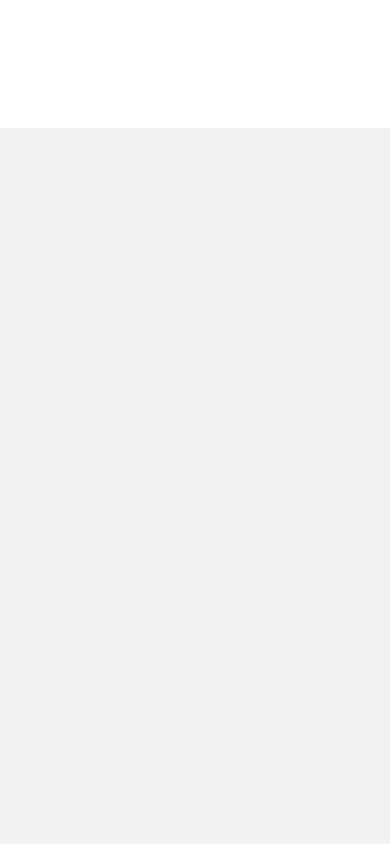
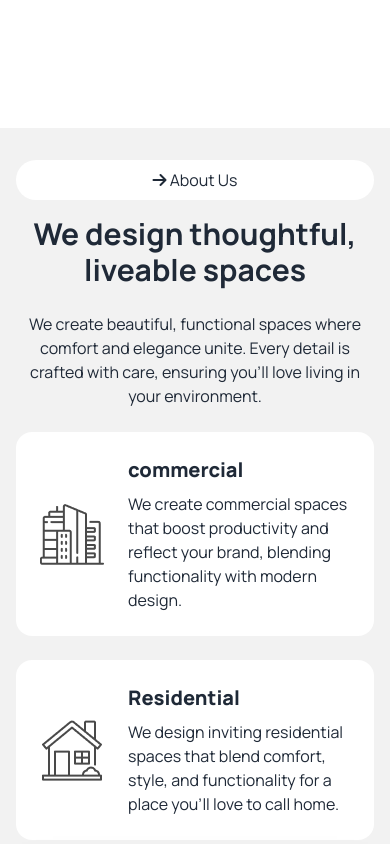
Before and after one commit to HardEnd-art/Assignment-3, a plain HTML site: page index.html in a window 390 px wide. Shown: the part 780-1624 px from the top of the page. Drawn offline with nearby package versions, Linux system fonts and the light colour scheme; a web font is replaced by a local one.

Commit message:
added about us section with responsive settings for small devices

```diff
--- a/index.html
+++ b/index.html
@@ -74,8 +74,44 @@
     </header>
     <main>
       <!-- About Us -->
-      <section class="hero bg-base-200 min-h-screen">
-
+      <section class="About-Us">
+        <div class="hero bg-base-200 min-h-screen">
+          <div class="hero-content flex-col-reverse lg:flex-row-reverse lg:gap-9 items-center">
+            <img
+              src="assets/Rectangle.png"
+              class="rounded-4 shadow-2xl">
+            <div>
+              <div class="lg:text-left text-center">
+                <img src="assets/Vector.png" alt="Vector image of sring" class="invisible lg:visible -mt-10 -ml-14 mb-3">
+                <h3 class="text-base bg-white  lg:w-[20%] w-[100%] px-4 py-2 rounded-full mb-4"><i class="fa fa-solid fa-arrow-right"></i> About Us</h3>
+                <h1 class="lg:text-5xl font-bold text-3xl">
+                  We design thoughtful, liveable spaces
+                </h1>
+                <p class="py-6">
+                  We create beautiful, functional spaces where comfort and elegance unite. Every detail is crafted with care, ensuring you'll love living in your environment.
+                </p>
+              </div>
+              <div class="about-card bg-white flex gap-6 p-6 rounded-2xl items-center">
+                <img class="lg:w-16 lg:h-16" src="assets/commercial.png" alt="illustration of a commercial building">
+                <div class="about-card-content">
+                  <h3 class="text-xl font-extrabold mb-2">commercial</h3>
+                  <p>
+                    We create commercial spaces that boost productivity and reflect your brand, blending functionality with modern design.
+                  </p>
+                </div>
+              </div>
+              <div class="about-card bg-white flex gap-6 p-6 rounded-2xl mt-6 items-center">
+                <img class="lg:w-16 lg:h-16" src="assets/residential.png" alt="illustration of a residential house">
+                <div class="about-card-content">
+                  <h3 class="text-xl font-extrabold mb-2">Residential</h3>
+                  <p>
+                    We design inviting residential spaces that blend comfort, style, and functionality for a place you'll love to call home.
+                  </p>
+                </div>
+              </div>
+            </div>
+          </div>
+        </div>
       </section>
     </main>
     <footer>
```
